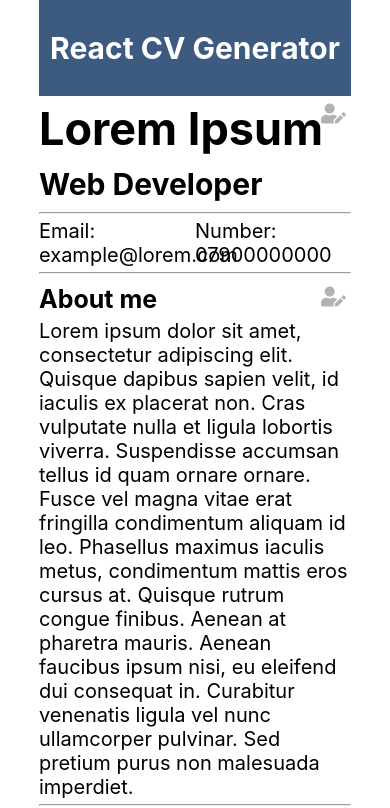
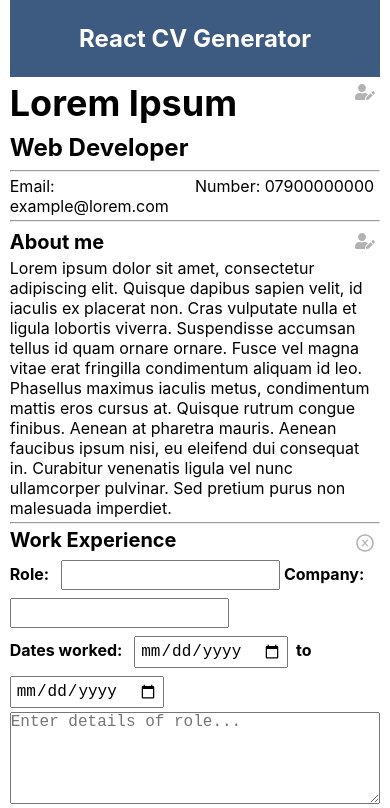
Before and after one commit to sultanp91/cv-project, a React (Create React App) app: page / in a window 390 px wide. Shown: the top 808 px of the page. Built offline with nearby package versions, Linux system fonts and the light colour scheme.

Commit message:
added media queries

```diff
--- a/package.json
+++ b/package.json
@@ -42,13 +42,13 @@
     ]
   },
   "devDependencies": {
-    "eslint": "^7.20.0",
+    "eslint": "^7.21.0",
     "eslint-config-airbnb": "^18.2.1",
     "eslint-config-prettier": "^7.2.0",
     "eslint-plugin-import": "^2.22.1",
     "eslint-plugin-jsx-a11y": "^6.4.1",
     "eslint-plugin-prettier": "^3.3.1",
-    "eslint-plugin-react": "^7.16.0",
+    "eslint-plugin-react": "^7.22.0",
     "eslint-plugin-react-hooks": "^4.2.0",
     "eslint-webpack-plugin": "2.4.3",
     "gh-pages": "^3.1.0",
--- a/src/App.css
+++ b/src/App.css
@@ -10,3 +10,14 @@ hr {
 label {
   font-weight: bold;
 }
+
+@media screen and (max-width: 600px) {
+
+  html{
+    font-size: 50%
+  }
+  .App{
+    max-width: 95%;
+  }
+
+}
```
Also changed, not shown: 1 other file (tests, documents, lock files or other folders).
